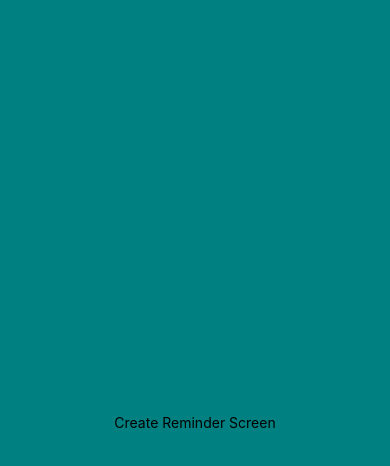
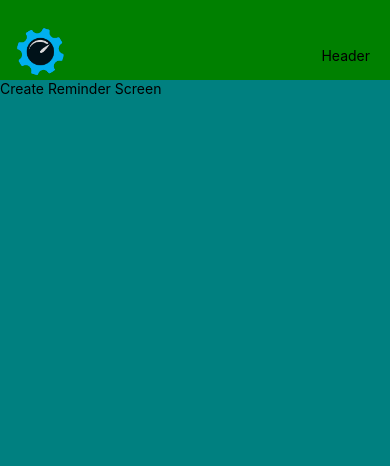
Before and after one commit to purplevarun/reminder-app, a React Native app: screen / in a window 390 px wide. Shown: the top 466 px of the page. Built offline with nearby package versions, Linux system fonts and the light colour scheme.

Commit message:
Added Clock Icon in the Header

```diff
--- /dev/null
+++ b/components/Header.js
@@ -0,0 +1,22 @@
+import { View, Text, TouchableOpacity } from "react-native";
+import { AlarmIcon } from "./icons/Icons";
+const Header = () => {
+	return (
+		<View
+			style={{
+				backgroundColor: "green",
+				paddingTop: 30,
+				flexDirection: "row",
+				height: 80,
+				display: "flex",
+				justifyContent: "space-between",
+				alignItems: "center",
+				paddingHorizontal: 20,
+			}}
+		>
+			<AlarmIcon />
+			<Text>Header</Text>
+		</View>
+	);
+};
+export default Header;
--- /dev/null
+++ b/components/icons/Icons.js
@@ -0,0 +1,9 @@
+import { Image } from "react-native";
+export const AlarmIcon = () => {
+	return (
+		<Image
+			source={require("./../../assets/clock-icon.png")}
+			style={{ width: 60, height: 60, left: -10, bottom: 5 }}
+		/>
+	);
+};
--- a/contexts/data/StyleData.js
+++ b/contexts/data/StyleData.js
@@ -1,12 +1,10 @@
-const screenStyle = {
+const screenWrapper = {
 	backgroundColor: "teal",
 	flex: 1,
-	flexDirection: "row",
-	justifyContent: "center",
-	alignItems: "center",
+	justifyContent: "flex-start",
 };
 const styleData = {
-	screenStyle,
+	screenWrapper,
 };
 
 export { styleData as default };
--- a/package.json
+++ b/package.json
@@ -9,6 +9,7 @@
 		"react-native-gesture-handler": "^2.4.0",
 		"react-native-safe-area-context": "^4.2.4",
 		"react-native-screens": "^3.13.1",
+		"react-native-vector-icons": "^9.1.0",
 		"react-native-web": "0.17.1"
 	},
 	"devDependencies": {
--- a/screens/CreateReminderScreen.js
+++ b/screens/CreateReminderScreen.js
@@ -1,10 +1,12 @@
 import { View, Text } from "react-native";
 import { useContext } from "react";
 import { GlobalContext } from "../contexts/GlobalContext";
+import Header from "../components/Header";
 const CreateReminderScreen = () => {
 	const { style } = useContext(GlobalContext);
 	return (
-		<View style={style.screenStyle}>
+		<View style={style.screenWrapper}>
+			<Header />
 			<Text>Create Reminder Screen</Text>
 		</View>
 	);
```
Also changed, not shown: assets/clock-icon.png (added).
